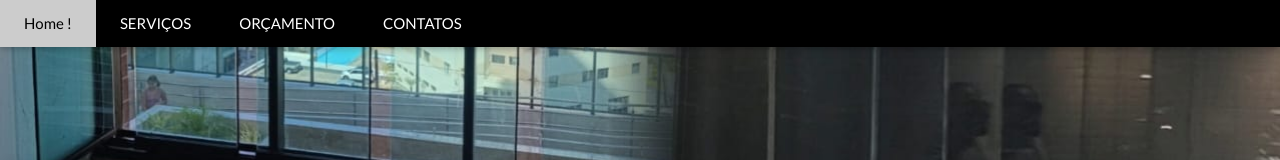
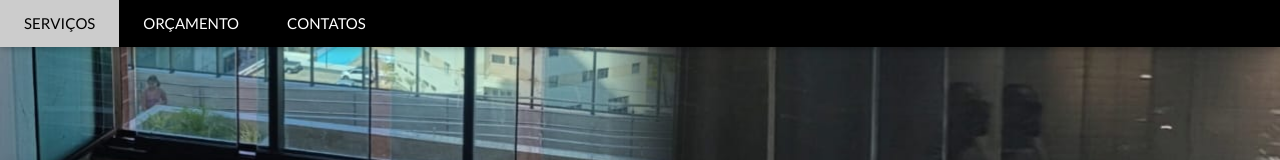
Before and after one commit to MarcosVinicius007/Templat-2, a plain HTML site: page index.html in a window 1280 px wide. Shown: the top 160 px of the page. Drawn offline with nearby package versions, Linux system fonts and the light colour scheme.

Commit message:
Update index.html

```diff
--- a/index.html
+++ b/index.html
@@ -203,7 +203,7 @@ body {font-family: "Lato", sans-serif}
 <div class="w3-top">
   <div class="w3-bar w3-black w3-card">
     <a class="w3-bar-item w3-button w3-padding-large w3-hide-medium w3-hide-large w3-right" href="javascript:void(0)" onclick="myFunction()" title="Toggle Navigation Menu"><i class="fa fa-bars"></i></a>
-    <a href="#" class="w3-bar-item w3-button w3-padding-large">Home !</a>
+    <!--<a href="#" class="w3-bar-item w3-button w3-padding-large">Home !</a>-->
     <a href="casa.html" class="w3-bar-item w3-button w3-padding-large w3-hide-small">SERVIÇOS</a>
     <a href="contact.html" class="w3-bar-item w3-button w3-padding-large w3-hide-small">ORÇAMENTO</a>
     <a href="index.html.html" class="w3-bar-item w3-button w3-padding-large w3-hide-small">CONTATOS</a>
```
